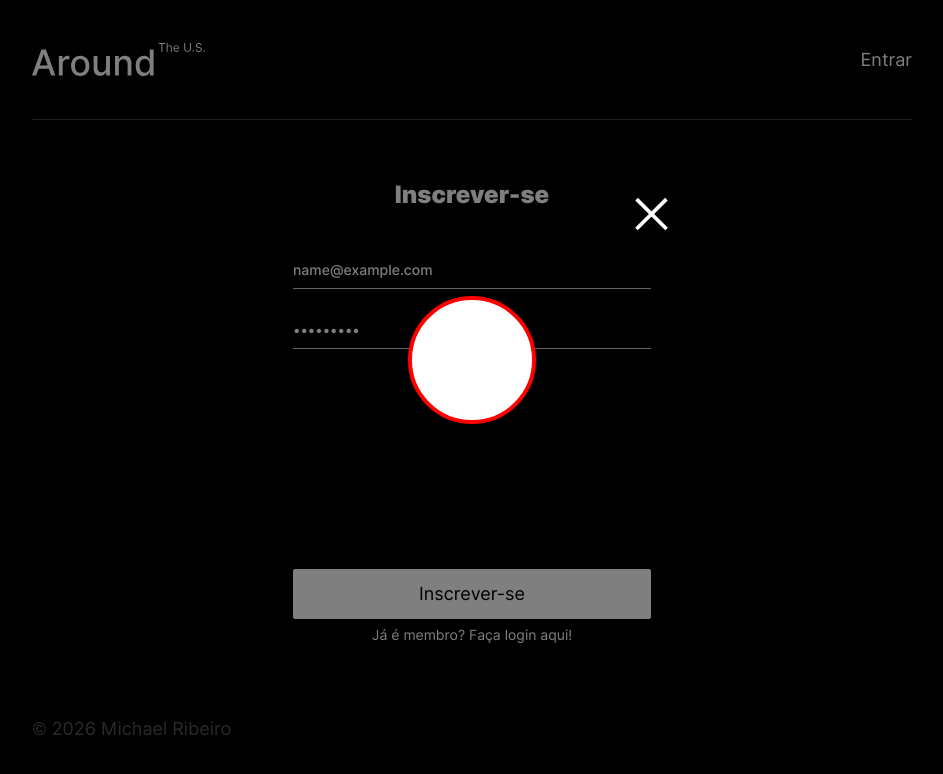
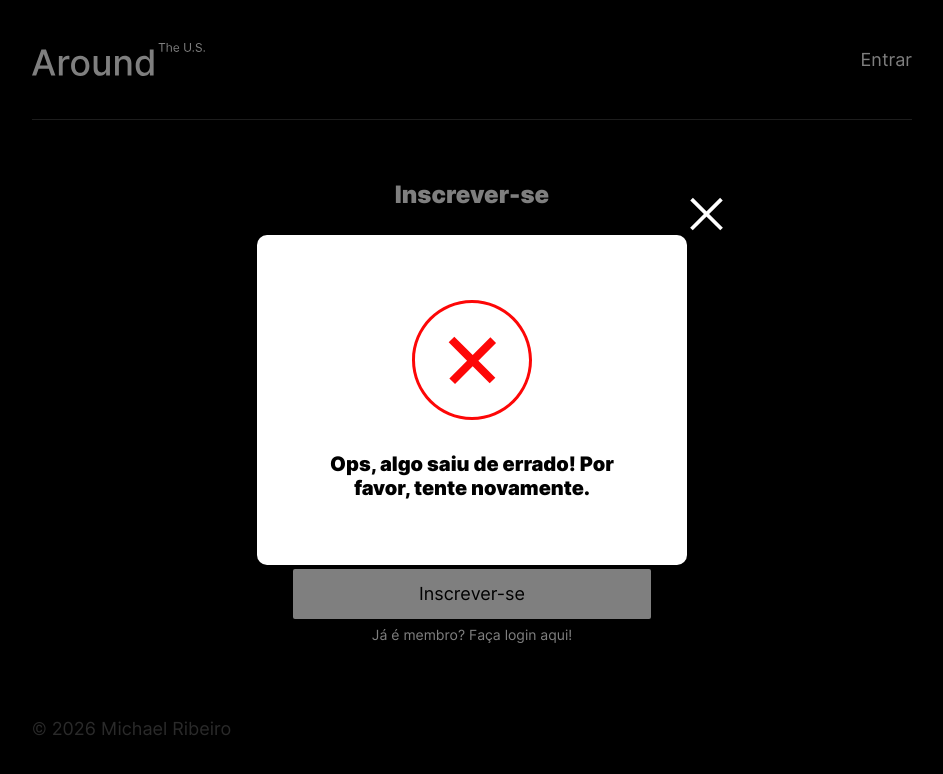
Before and after one commit to michael-ribeiro-fs/web_project_around_auth, a React (Vite) app: page /web_project_around_auth/signup in a window 1280 px wide. Both pictures are taken after typing "name@example.com", "Sample123" into the empty fields and a click on the button "Inscrever-se". Shown: the top 774 px of the page, without its empty margins (168-1111 px from the left). Built offline with nearby package versions, Linux system fonts and the light colour scheme; no server answers.

Commit message:
Corrige fluxo de auth, bug do InfoTooltip e icones do Figma

```diff
--- a/src/blocks/info-tooltip.css
+++ b/src/blocks/info-tooltip.css
@@ -10,31 +10,23 @@
   flex-direction: column;
   align-items: center;
   text-align: center;
-  padding: 26px 0;
 }
 
 .info-tooltip__icon {
   width: 120px;
   height: 120px;
-  border-radius: 50%;
   margin-bottom: 32px;
-  background-size: 60px 60px;
   background-repeat: no-repeat;
   background-position: center;
+  background-size: contain;
 }
 
 .info-tooltip__icon_success {
-  background-color: #fff;
-  border: 4px solid #2e9e4f;
-  background-image: url("../images/close.svg");
-  background-size: 60px;
+  background-image: url("../images/icon.svg");
 }
 
 .info-tooltip__icon_error {
-  background-color: #fff;
-  border: 4px solid #ff0000;
-  background-image: url("../images/close.svg");
-  background-size: 60px;
+  background-image: url("../images/Union.svg");
 }
 
 .info-tooltip__text {
--- a/src/components/Popup/Popup.jsx
+++ b/src/components/Popup/Popup.jsx
@@ -19,7 +19,7 @@ function Popup({ title, children, onClose, contentClassName }) {
     }
   };
 
-  const contentClasses = `popup__content ${!title ? "popup__content_content_image" : ""} ${contentClassName || ""}`;
+  const contentClasses = `popup__content ${title === null ? "popup__content_content_image" : ""} ${contentClassName || ""}`;
 
   return (
     <div className="popup popup_is-opened" onClick={handleOverlayClick}>
```
Also changed, not shown: src/images/Union.svg (added), src/images/icon.svg (added).
